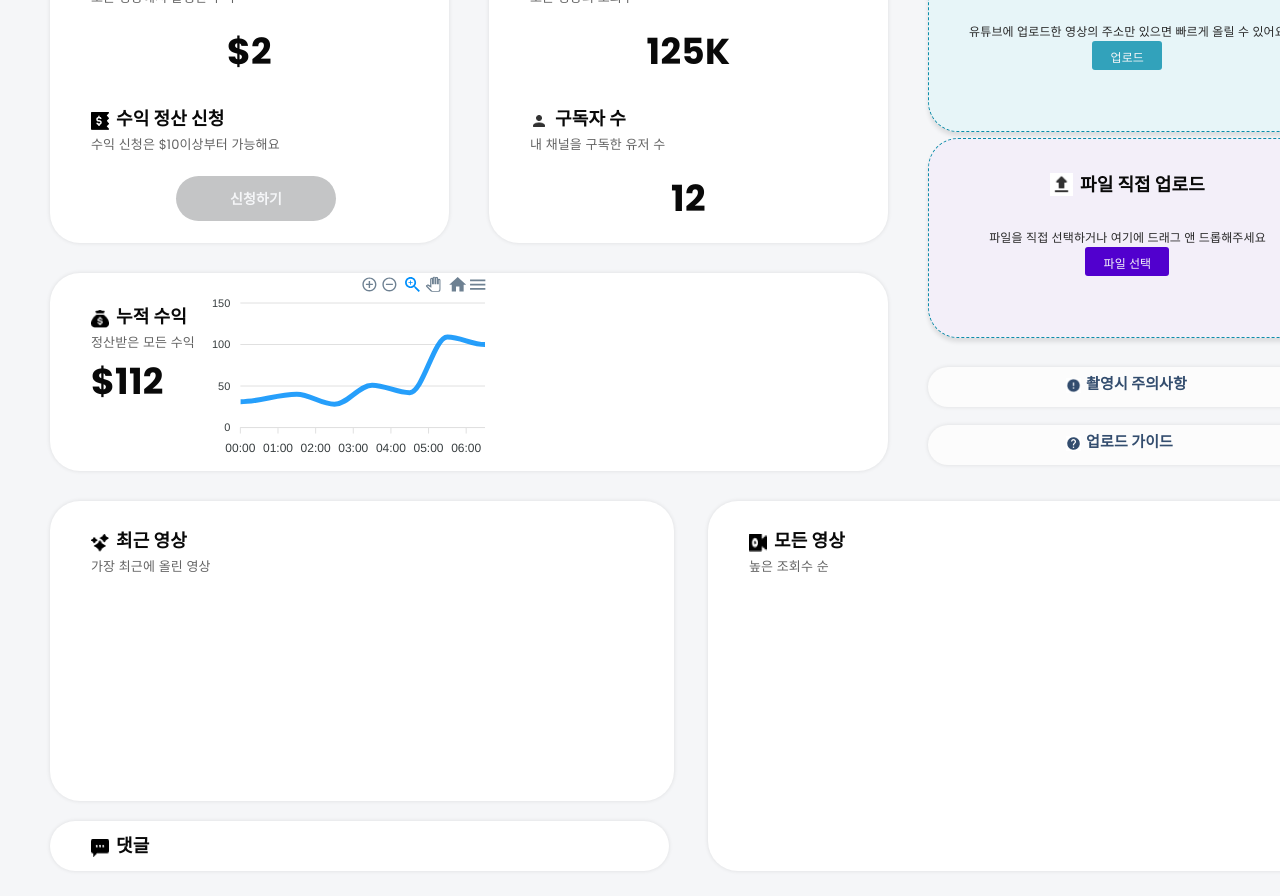
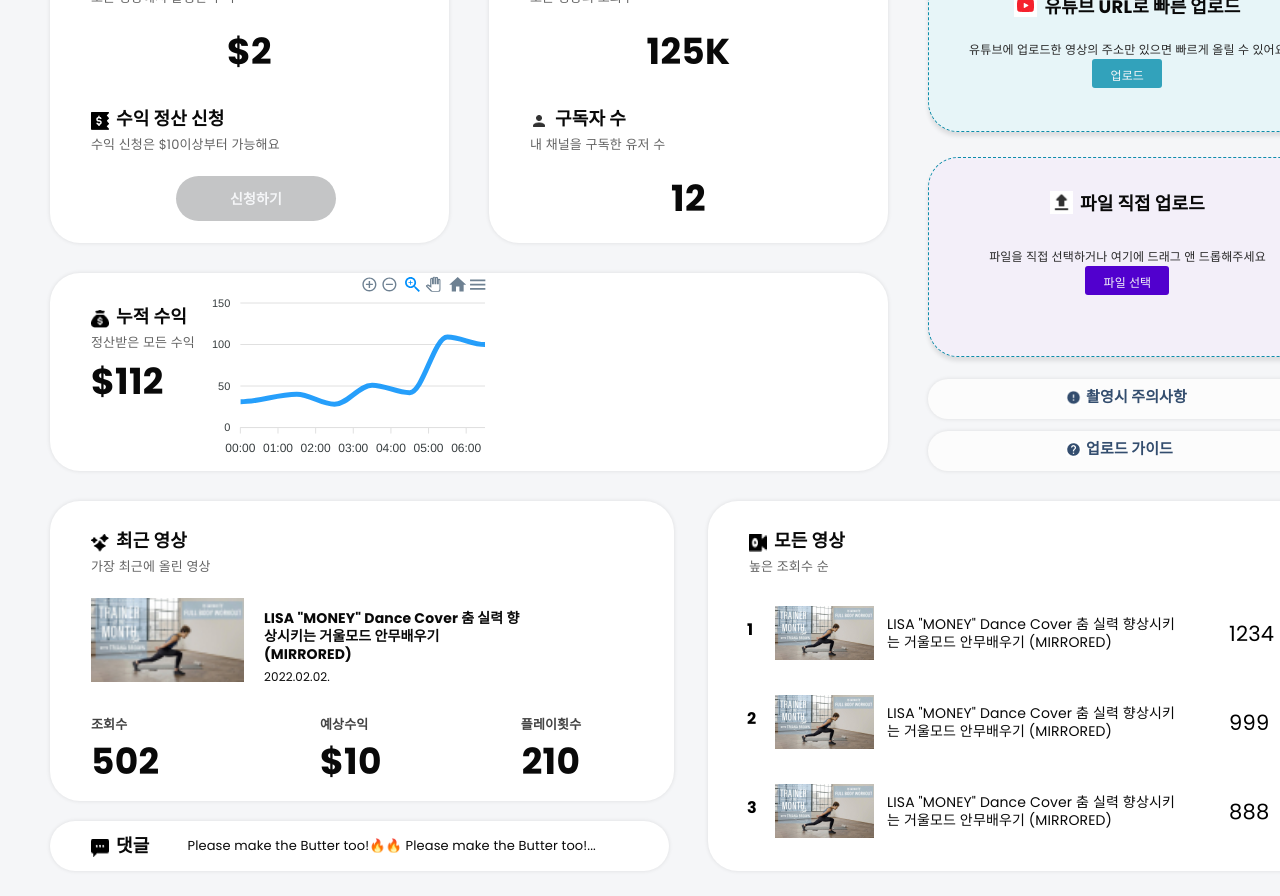
Before and after one commit to lazyyuns/mainpage_, a React (Create React App) app in the folder Desktop/react-app/mainpage/: page / in a window 1280 px wide. Shown: the part 260-1156 px from the top of the page. Built offline with nearby package versions, Linux system fonts and the light colour scheme; grey boxes are pictures that could not be loaded.

Commit message:
7.18 냠냠

```diff
--- a/Desktop/react-app/mainpage/src/Components/FileUpload.jsx
+++ b/Desktop/react-app/mainpage/src/Components/FileUpload.jsx
@@ -1,7 +1,6 @@
 import React from 'react';
 import Box2 from './Box2';
-import Title2 from './Title2';
-import Text2 from './Text2';
+
 import Button from './Button';
 const FileUpload = ({ style }) => {
   const imgStyle = {
@@ -51,7 +50,7 @@
   };
 
   return (
-    <div>
+    <div style={style}>
       <Box2 colors="#F3EFF9">
         <div style={{ display: 'flex', alignItems: 'center' }}>
           <img src={'upload.jpg'} style={imgStyle} />
--- a/Desktop/react-app/mainpage/src/Components/Frame3.jsx
+++ b/Desktop/react-app/mainpage/src/Components/Frame3.jsx
@@ -1,5 +1,6 @@
 import React from 'react';
 import Title from './Title';
+import Video from './Video';
 
 const Frame3 = () => {
   const divStyle = {
@@ -11,6 +12,8 @@
     boxShadow: '0px 0px 4px 0px rgba(0, 0, 0, 0.10)',
   };
   const commentStyle = {
+    display: 'flex',
+    flexDirection: 'row',
     width: 619,
     height: 50,
     flexShrink: 0,
@@ -36,6 +39,80 @@
     display: 'flex',
   };
 
+  const imgStyle = {
+    width: 153,
+    height: 84,
+    flexShrink: 0,
+    background: 'url(<path-to-image>), lightgray 50% / cover no-repeat',
+  };
+
+  const spanStyle = {
+    display: 'flex',
+    width: 280,
+    flexDirection: 'column',
+    flexShrink: 0,
+    color: 'var(--light-main-text, #090909)',
+    fontSize: 14,
+    fontFamily: 'Poppins',
+    fontStyle: 'normal',
+    fontWeight: 700,
+    lineHeight: '130%',
+    letterSpacing: 0.14,
+    paddingTop: 11,
+    paddingLeft: 20,
+  };
+  const dateStyle = {
+    color: 'var(--light-main-text, #090909)',
+    fontSize: 12,
+    fontFamily: 'Poppins',
+    fontStyle: 'normal',
+    fontWeight: 500,
+    lineHeight: '130%',
+    letterSpacing: 0.12,
+    paddingLeft: 20,
+  };
+  const divStyle2 = {
+    display: 'flex',
+    marginLeft: 41,
+    marginTop: 20,
+  };
+  const divStyle3 = {
+    display: 'flex',
+    flexDirection: 'column',
+  };
+
+  const textStyle = {
+    color: 'var(--dark-line, #424242)',
+    fontSize: 13,
+    fontFamily: 'Poppins',
+    fontStyle: 'normal',
+    fontWeight: 700,
+    lineHeight: '150%',
+    letterSpacing: 0.13,
+  };
+
+  const numStyle = {
+    color: '#090909',
+    textAlign: 'center',
+    fontSize: 36,
+    fontFamily: 'Poppins',
+    fontStyle: 'normal',
+    fontWeight: 700,
+    lineHeight: 'normal',
+    letterSpacing: 0.36,
+  };
+
+  const spanStyle2 = {
+    color: 'var(--light-main-text, #090909)',
+    fontSize: 13,
+    fontFamily: 'Poppins',
+    fontStyle: 'normal',
+    fontWeight: 500,
+    lineHeight: '130%',
+    letterSpacing: 0.13,
+    marginTop: 17,
+    marginLeft: 38,
+  };
   return (
     <div style={allStyle}>
       <div>
@@ -45,9 +122,38 @@
             maintxt="최근 영상"
             text="가장 최근에 올린 영상"
           ></Title>
+          <div style={divStyle2}>
+            <img src="dance.jpg" style={imgStyle} />
+            <div>
+              <span style={spanStyle}>
+                LISA "MONEY" Dance Cover 춤 실력 향상시키는 거울모드 안무배우기
+                (MIRRORED)
+              </span>
+              <span style={dateStyle}>2022.02.02.</span>
+            </div>
+          </div>
+          <div
+            style={{ display: 'flex', flexDirection: 'row', paddingTop: 27 }}
+          >
+            <div style={{ ...divStyle3, paddingLeft: 41 }}>
+              <span style={textStyle}>조회수</span>
+              <span style={numStyle}>502</span>
+            </div>
+            <div style={{ ...divStyle3, paddingLeft: 160.5 }}>
+              <span style={textStyle}>예상수익</span>
+              <span style={numStyle}>$10</span>
+            </div>
+            <div style={{ ...divStyle3, paddingLeft: 139 }}>
+              <span style={textStyle}>플레이횟수</span>
+              <span style={numStyle}>210</span>
+            </div>
+          </div>
         </div>
         <div style={commentStyle}>
           <Title img="Vector.jpg" maintxt="댓글" padding={10}></Title>
+          <span style={spanStyle2}>
+            Please make the Butter too!🔥🔥 Please make the Butter too!...
+          </span>
         </div>
       </div>
       <div style={bigdivStyle}>
@@ -56,6 +162,27 @@
           maintxt="모든 영상"
           text="높은 조회수 순"
         ></Title>
+        <Video
+          num={1}
+          img="dance.jpg"
+          title='LISA "MONEY" Dance Cover 춤 실력 향상시키는 거울모드 안무배우기 (MIRRORED)'
+          views={1234}
+          margin={28}
+        />
+        <Video
+          num={2}
+          img="dance.jpg"
+          title='LISA "MONEY" Dance Cover 춤 실력 향상시키는 거울모드 안무배우기 (MIRRORED)'
+          views={999}
+          margin={35}
+        />
+        <Video
+          num={3}
+          img="dance.jpg"
+          title='LISA "MONEY" Dance Cover 춤 실력 향상시키는 거울모드 안무배우기 (MIRRORED)'
+          views={888}
+          margin={35}
+        />
       </div>
     </div>
   );
--- /dev/null
+++ b/Desktop/react-app/mainpage/src/Components/Video.jsx
@@ -0,0 +1,71 @@
+import React from 'react';
+
+const Video = ({ num, img, title, views, margin }) => {
+  const divStyle = {
+    display: 'flex',
+    alignItems: 'center',
+    marginLeft: 39,
+    marginTop: margin,
+  };
+
+  const spanStyle = {
+    display: 'flex',
+    width: 12.751,
+    height: 27.002,
+    flexDirection: 'column',
+    flexShrink: 0,
+    marginRight: 15.25,
+    color: '#000',
+    fontSize: 16,
+    fontFamily: 'Poppins',
+    fontStyle: 'normal',
+    fontWeight: 700,
+    lineHeight: '130%',
+    letterSpacing: 0.16,
+  };
+  const imgStyle = {
+    width: 99,
+    height: 54,
+    flexShrink: 0,
+    background: 'url(<path-to-image>), lightgray 50% / cover no-repeat',
+  };
+  const titleStyle = {
+    display: 'flex',
+    width: 294,
+    flexDirection: 'column',
+    flexShrink: 0,
+    color: 'var(--light-main-text, #090909)',
+    fontSize: 14,
+    fontFamily: 'Poppins',
+    fontStyle: 'normal',
+    fontWeight: 500,
+    lineHeight: '130%',
+    letterSpacing: 0.14,
+    marginLeft: 13,
+    marginRight: 48,
+  };
+  const viewsStyle = {
+    display: 'flex',
+    width: 49.504,
+    height: 27.002,
+    flexDirection: 'column',
+    flexShrink: 0,
+    color: '#000',
+    fontSize: 21.002,
+    fontFamily: 'Poppins',
+    fontStyle: 'normal',
+    fontWeight: 500,
+    lineHeight: '130%',
+    letterSpacing: 0.21,
+  };
+  return (
+    <div style={divStyle}>
+      <span style={spanStyle}>{num}</span>
+      <img src={img} style={imgStyle} />
+      <div style={titleStyle}>{title}</div>
+      <div style={viewsStyle}>{views}</div>
+    </div>
+  );
+};
+
+export default Video;
--- a/Desktop/react-app/mainpage/src/Components/VideoUpload.jsx
+++ b/Desktop/react-app/mainpage/src/Components/VideoUpload.jsx
@@ -8,6 +8,7 @@
     width: 23,
     height: 23,
     flexShrink: 0,
+    backgroundColor: 'transparent',
   };
   const spanStyle = {
     color: 'var(--lm-main-text, #090909)',
@@ -53,7 +54,13 @@
   return (
     <div>
       <Box2 colors="#E7F5F8">
-        <div style={{ display: 'flex', alignItems: 'center' }}>
+        <div
+          style={{
+            display: 'flex',
+            alignItems: 'center',
+            marginTop: '37px',
+          }}
+        >
           <img src={'Youtube.jpg'} style={imgStyle} />
           <span style={spanStyle}>유튜브 URL로 빠른 업로드</span>
         </div>
```
Also changed, not shown: Desktop/react-app/mainpage/public/dance.jpg (added).
